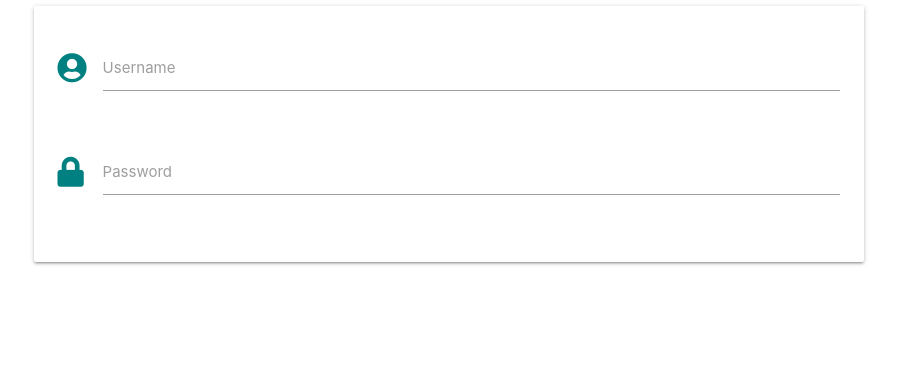
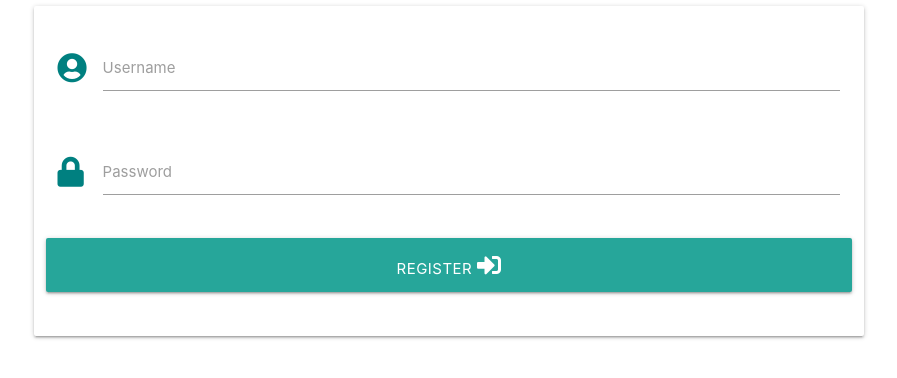
Before and after one commit to MoeskerDev/ms-project3-glossary, a Flask app: page /register in a window 1280 px wide. Shown: the part 160-538 px from the top of the page, without its empty margins (191-1088 px from the left). Run offline with Flask 2, Linux system fonts and the light colour scheme; some libraries are stand-ins or nearby versions.

Commit message:
Added and styled button register template

```diff
--- a/templates/register.html
+++ b/templates/register.html
@@ -20,6 +20,11 @@
                   <label for="password">Password</label>
                 </div>
             </div>
+            <div class="row">
+                <button type="submit" class="col s12 waves-effect waves-teal btn-large">
+                    Register <i class="fas fa-sign-in-alt"></i>
+                </button>
+            </div>
         </div>
     </form>
 </div>
```
